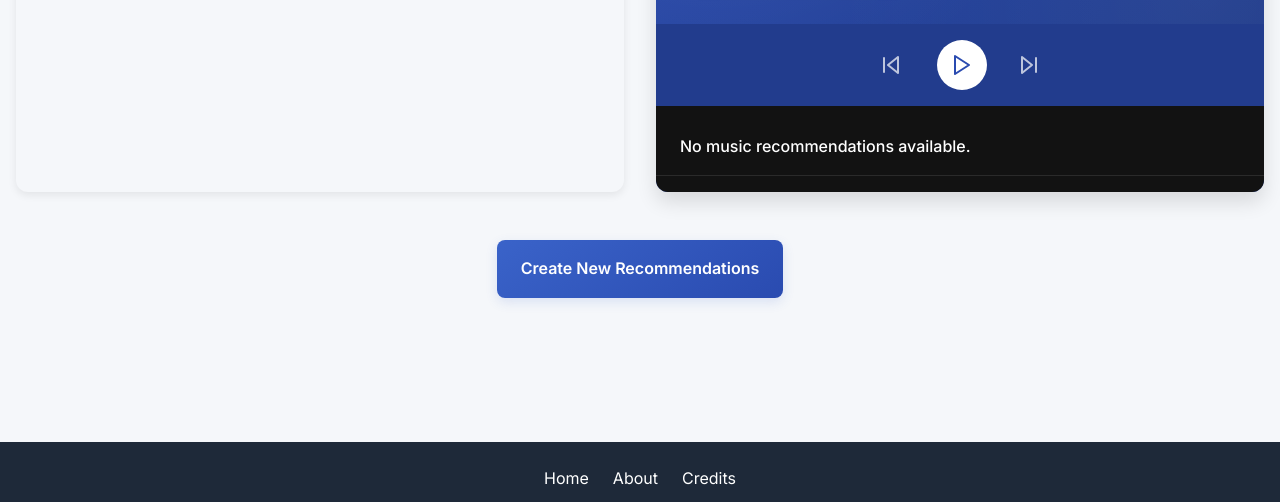
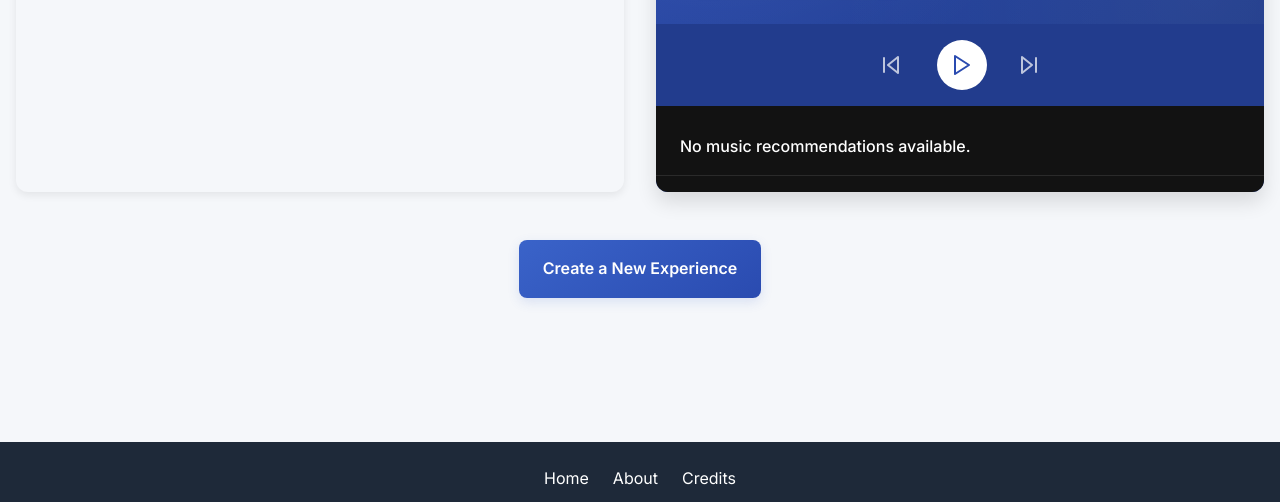
Before and after one commit to lawrence-ivan-reyes/acs-2930-artsonix, a Flask app: page /results in a window 1280 px wide. Shown: the part 589-1091 px from the top of the page. Run offline with Flask 3, Linux system fonts and the light colour scheme; style sheets or scripts are compiled from the project's sources; parts of the project's set-up code (start-up, migrations or seed data) failed here and were passed over.

Commit message:
iteration 1 of front end done

```diff
--- a/templates/results.html
+++ b/templates/results.html
@@ -74,7 +74,7 @@
     </div>
 
     <div class="text-center mt-12 mb-8">
-        <a href="/" class="btn-primary">Create New Recommendations</a>
+        <a href="/" class="btn-primary">Create a New Experience</a>
     </div>
 </main>
 
```
